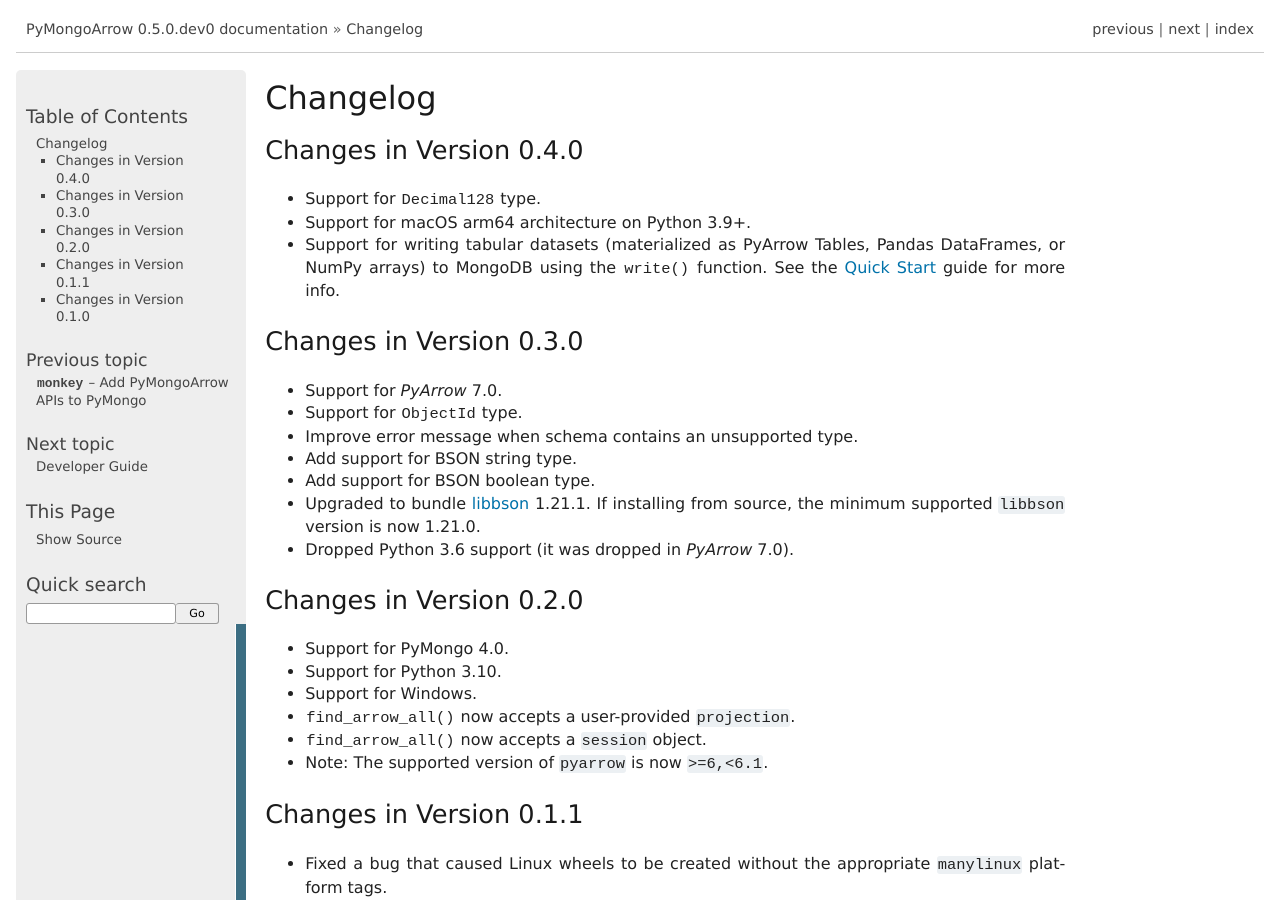
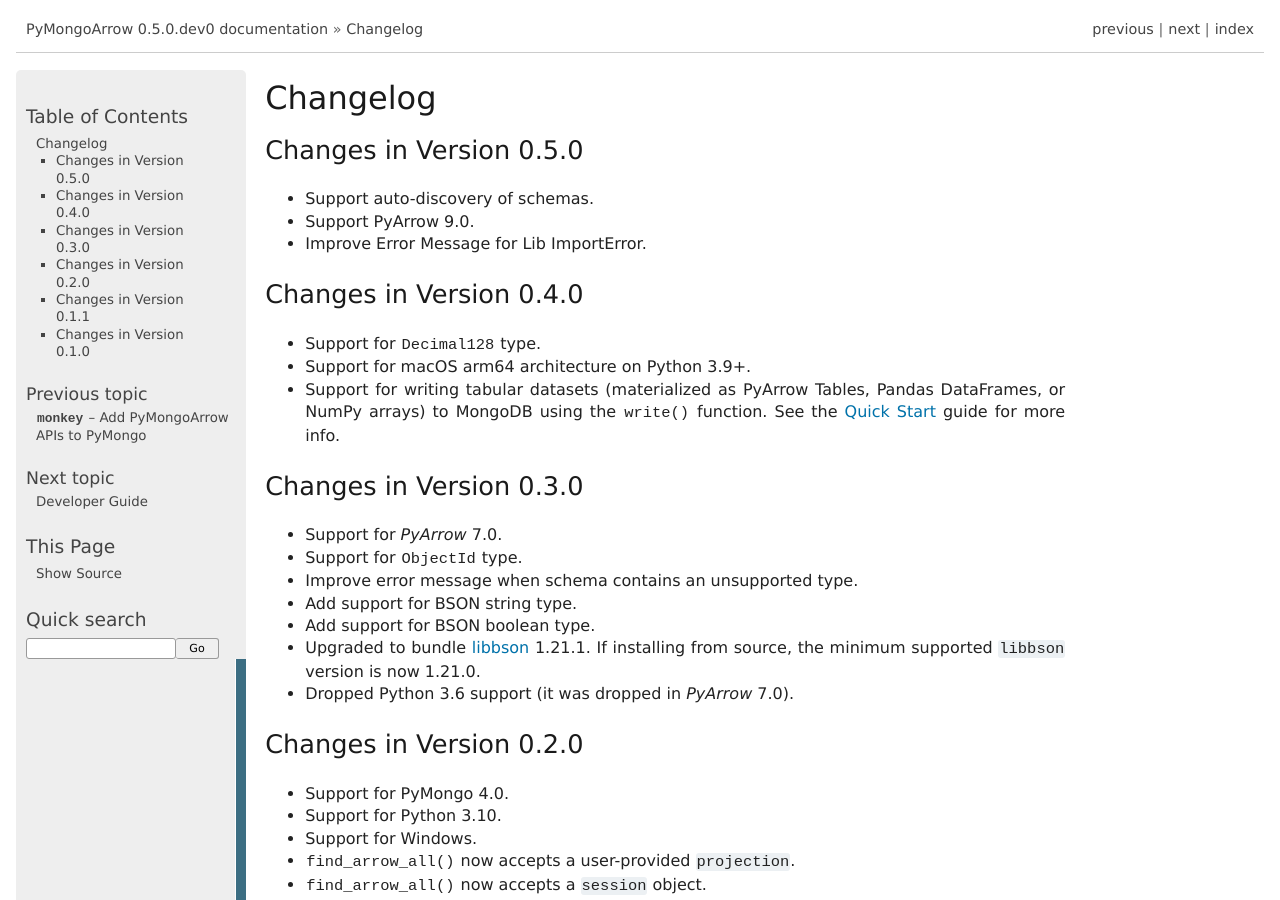
Before and after one commit to mongodb-labs/mongo-arrow, a Sphinx documentation site: the page built from bindings/python/docs/source/changelog.rst, in a window 1280 px wide and 900 px high. Built offline with Sphinx 7.4.7, drawn with Linux system fonts in a browser that asks for light colours.

Commit message:
ARROW-115 Changelog for 0.5.0

```diff
--- a/bindings/python/docs/source/changelog.rst
+++ b/bindings/python/docs/source/changelog.rst
@@ -1,5 +1,11 @@
 Changelog
 =========
+
+Changes in Version 0.5.0
+------------------------
+- Support auto-discovery of schemas.
+- Support PyArrow 9.0.
+- Improve Error Message for Lib ImportError.
 
 Changes in Version 0.4.0
 ------------------------
```
